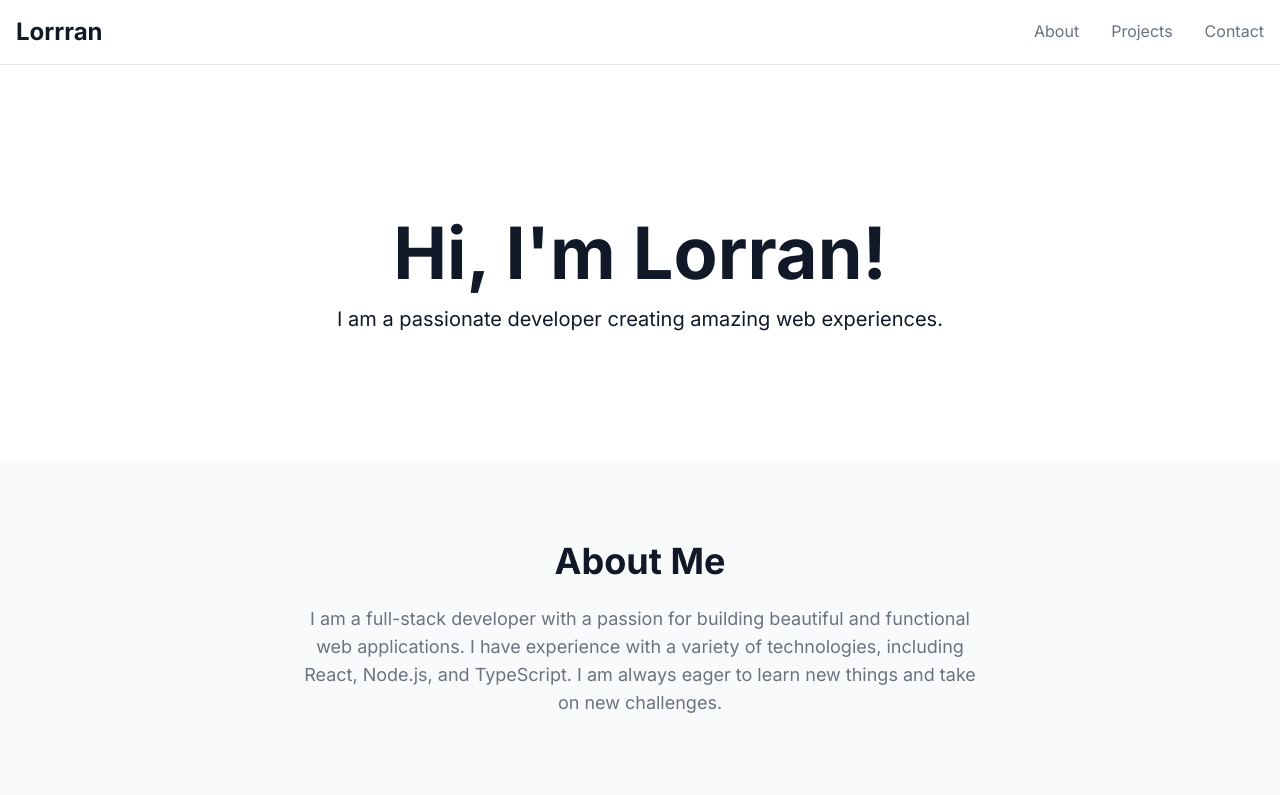
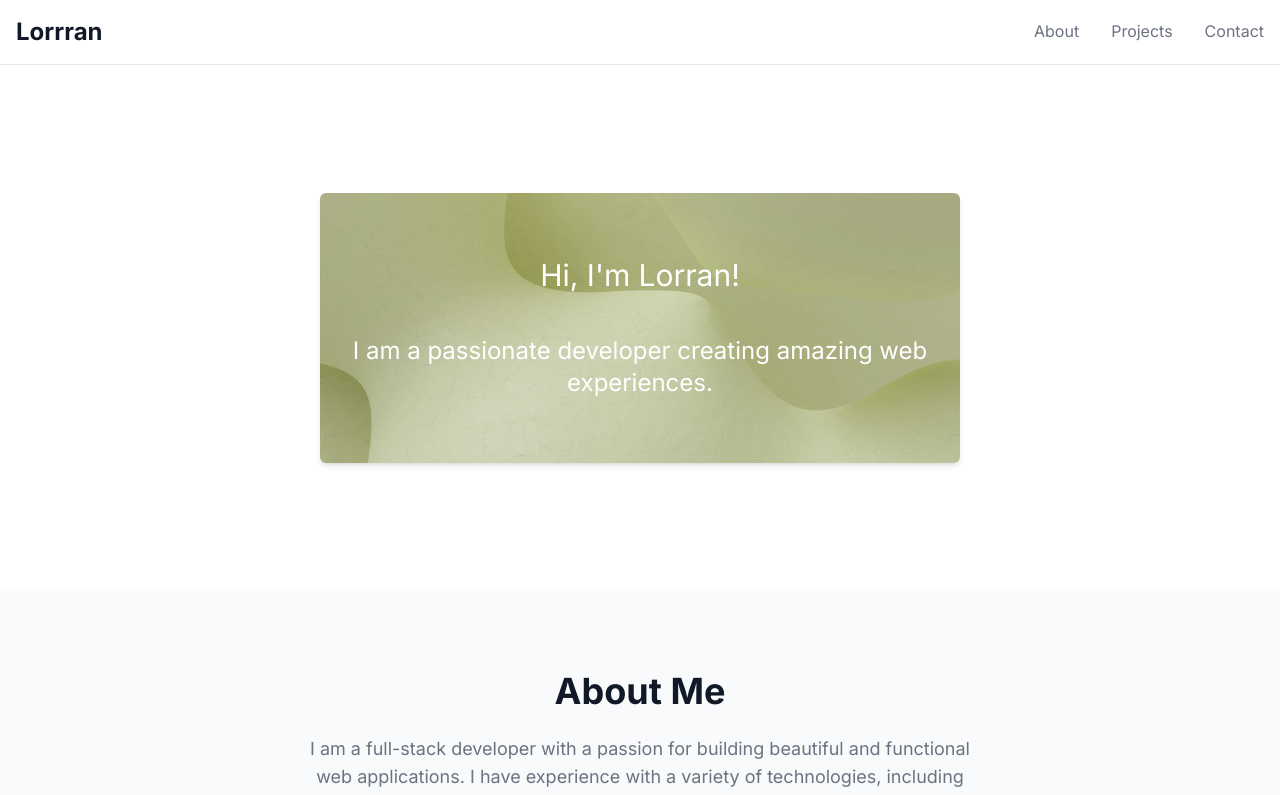
Before and after one commit to derivia/portfolio, a React (Vite) app in the folder client/: page / in a window 1280 px wide. Shown: the top 795 px of the page. Built offline with nearby package versions, Linux system fonts and the light colour scheme; the HTML template or start-up script is replaced by a standard one.

Commit message:
feat: hero section layouting with new background image

```diff
--- a/client/src/components/Hero.tsx
+++ b/client/src/components/Hero.tsx
@@ -1,13 +1,15 @@
 const Hero = () => {
 	return (
-		<section id="hero" className="bg-section-one text-center py-32">
-			<div className="container mx-auto">
-				<h1 className="text-7xl font-bold mt-6 mb-4 text-text-color">
-					Hi, I'm Lorran!
-				</h1>
-				<p className="text-xl text-text-color">
+		<section
+			id="hero"
+			className="w-full h-full text-center py-32 flex flex-col items-center"
+		>
+			<div className="z-50 bg-cover bg-center rounded-md shadow-md w-[50%] h-full bg-[url(/hero-bg.jpg)] block text-white flex flex-col gap-2 py-16 px-6">
+				<span className="text-3xl">Hi, I'm Lorran!</span>
+				<br />
+				<span className="text-2xl">
 					I am a passionate developer creating amazing web experiences.
-				</p>
+				</span>
 			</div>
 		</section>
 	);
```
Also changed, not shown: client/public/hero-bg.jpg (added).
